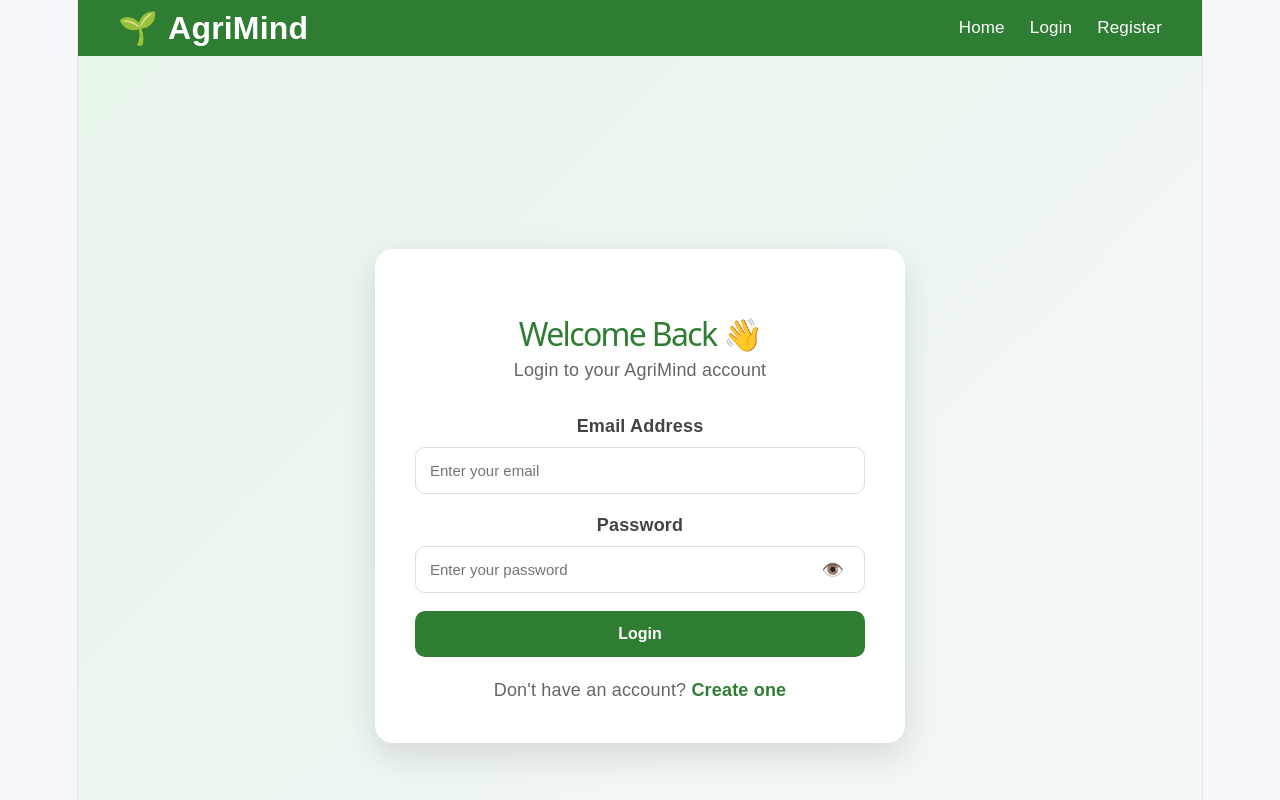
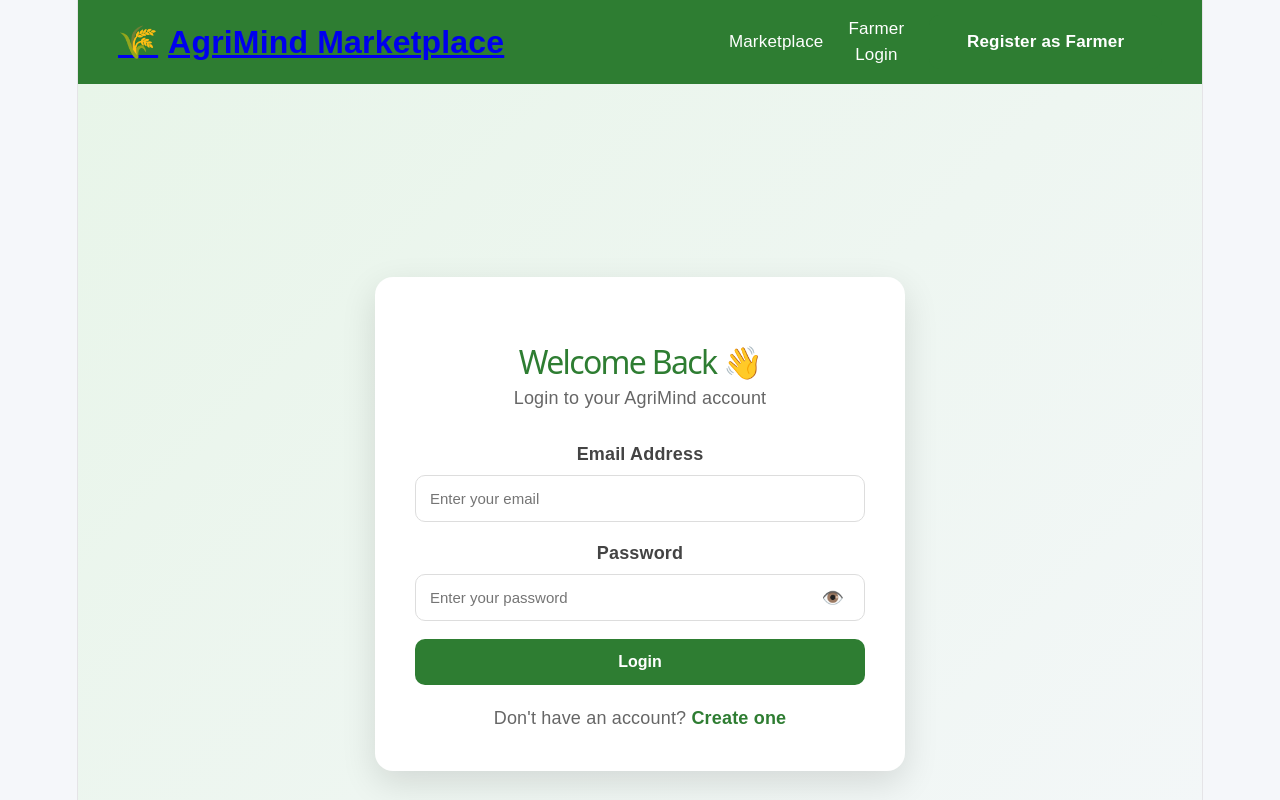
Before and after one commit to chimpuluime85-ctrl/AgriMind-AI-Marketplace, a React app in the folder frontend/: page /login in a window 1280 px wide. Shown: the top 800 px of the page. Built offline with nearby package versions, Linux system fonts and the light colour scheme; the HTML template or start-up script is replaced by a standard one.

Commit message:
Fix Vercel React Router routing

```diff
--- a/frontend/src/components/Navbar.jsx
+++ b/frontend/src/components/Navbar.jsx
@@ -7,17 +7,20 @@ function Navbar() {
   const token = localStorage.getItem("token");
   const [menuOpen, setMenuOpen] = useState(false);
 
+  const closeMenu = () => setMenuOpen(false);
+
   const handleLogout = () => {
     localStorage.removeItem("token");
     localStorage.removeItem("user");
-    navigate("/login");
+    navigate("/");
   };
 
   return (
     <nav className="navbar">
-      <div className="logo">
-        🌱 <span>AgriMind</span>
-      </div>
+
+      <Link to="/" className="logo">
+        🌾 <span>AgriMind Marketplace</span>
+      </Link>
 
       <div
         className={`hamburger ${menuOpen ? "open" : ""}`}
@@ -27,24 +30,51 @@ function Navbar() {
       </div>
 
       <div className={`nav-links ${menuOpen ? "active" : ""}`}>
-        <Link to="/" onClick={() => setMenuOpen(false)}>Home</Link>
 
-        {token ? (
+        <Link to="/" onClick={closeMenu}>
+          Marketplace
+        </Link>
+
+        {!token ? (
           <>
-            <Link to="/dashboard" onClick={() => setMenuOpen(false)}>Dashboard</Link>
-            <Link to="/my-products" onClick={() => setMenuOpen(false)}>Market Place</Link>
-            <Link to="/create-product" onClick={() => setMenuOpen(false)}>Add Product</Link>
-            <Link to="/ai-assistant" onClick={() => setMenuOpen(false)}>AI Assistant</Link>
+            <Link to="/login" onClick={closeMenu}>
+              Farmer Login
+            </Link>
 
-            <button onClick={handleLogout}>Logout</button>
+            <Link
+              to="/register"
+              className="register-btn"
+              onClick={closeMenu}
+            >
+              Register as Farmer
+            </Link>
           </>
         ) : (
           <>
-            <Link to="/login" onClick={() => setMenuOpen(false)}>Login</Link>
-            <Link to="/register" onClick={() => setMenuOpen(false)}>Register</Link>
+            <Link to="/dashboard" onClick={closeMenu}>
+              Dashboard
+            </Link>
+
+            <Link to="/my-products" onClick={closeMenu}>
+              My Products
+            </Link>
+
+            <Link to="/create-product" onClick={closeMenu}>
+              Add Product
+            </Link>
+
+            <Link to="/ai-assistant" onClick={closeMenu}>
+              AI Assistant
+            </Link>
+
+            <button className="logout-btn" onClick={handleLogout}>
+              Logout
+            </button>
           </>
         )}
+
       </div>
+
     </nav>
   );
 }
```
